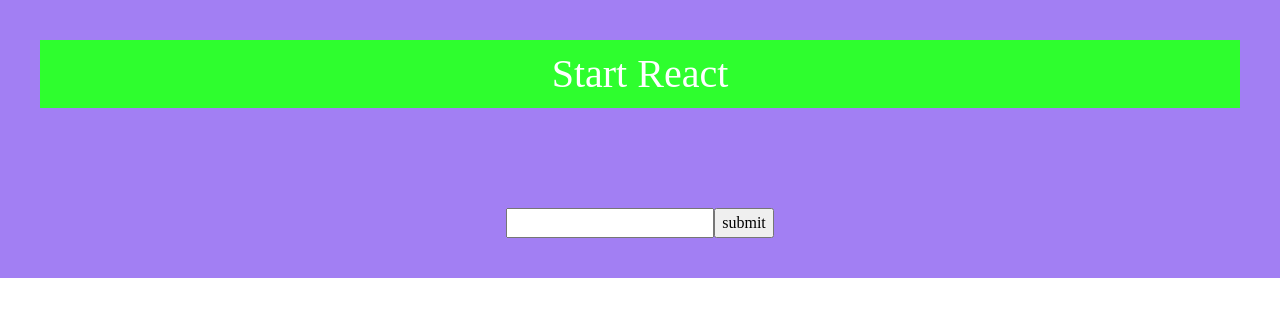
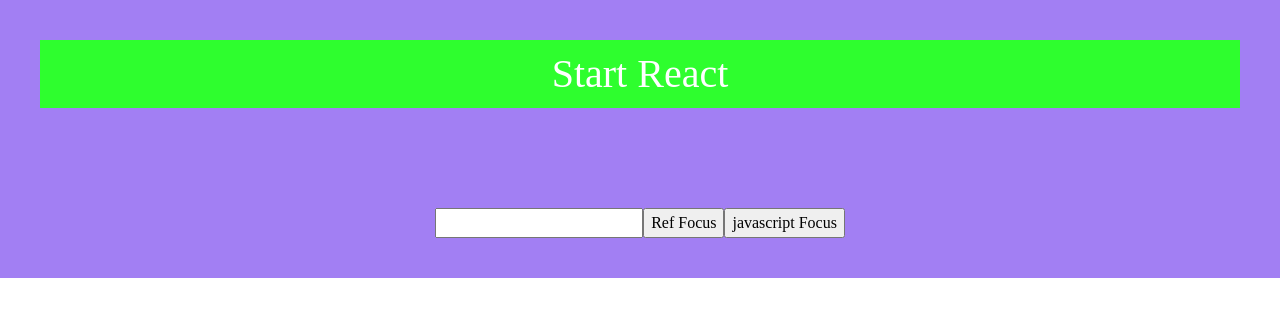
Before and after one commit to lee-kangpyo/react-start, a React (Create React App) app in the folder client/: page / in a window 1280 px wide. Shown: the top 316 px of the page. Built offline with nearby package versions, Linux system fonts and the light colour scheme.

Commit message:
ref  사용하기

```diff
--- a/client/src/App.js
+++ b/client/src/App.js
@@ -1,13 +1,13 @@
 import React from 'react';
 import './App.css';
-import OnSubmit from './component3/R072_onSubmit'
+import ReactRef from './component3/R073_ReactRef'
 import 'bootstrap/dist/css/bootstrap.css'
 
 function App() {
   return (
     <div className='app'>
       <h1 className='title'>Start React</h1>
-      <OnSubmit />
+      <ReactRef />
     </div>
   );
 }
--- /dev/null
+++ b/client/src/component3/R073_ReactRef.js
@@ -0,0 +1,27 @@
+import React, { Component } from 'react';
+class R073_ReactRef extends Component {
+    constructor(props) {
+        super(props);
+        this.InputRef = React.createRef();
+    }
+
+    RefFocus = (e) => {
+        this.InputRef.current.focus()
+    }
+
+    javascriptFocus(){
+        document.getElementById("id").focus()
+    }
+
+    render() {
+        return (
+            <>
+                <input id="id" type="text" ref={this.InputRef}/>
+                <input type="button" value="Ref Focus" onClick={this.RefFocus}/>
+                <input type="button" value="javascript Focus" onClick={this.javascriptFocus}/>
+            </>
+         );
+    }
+}
+
+export default R073_ReactRef;
```
